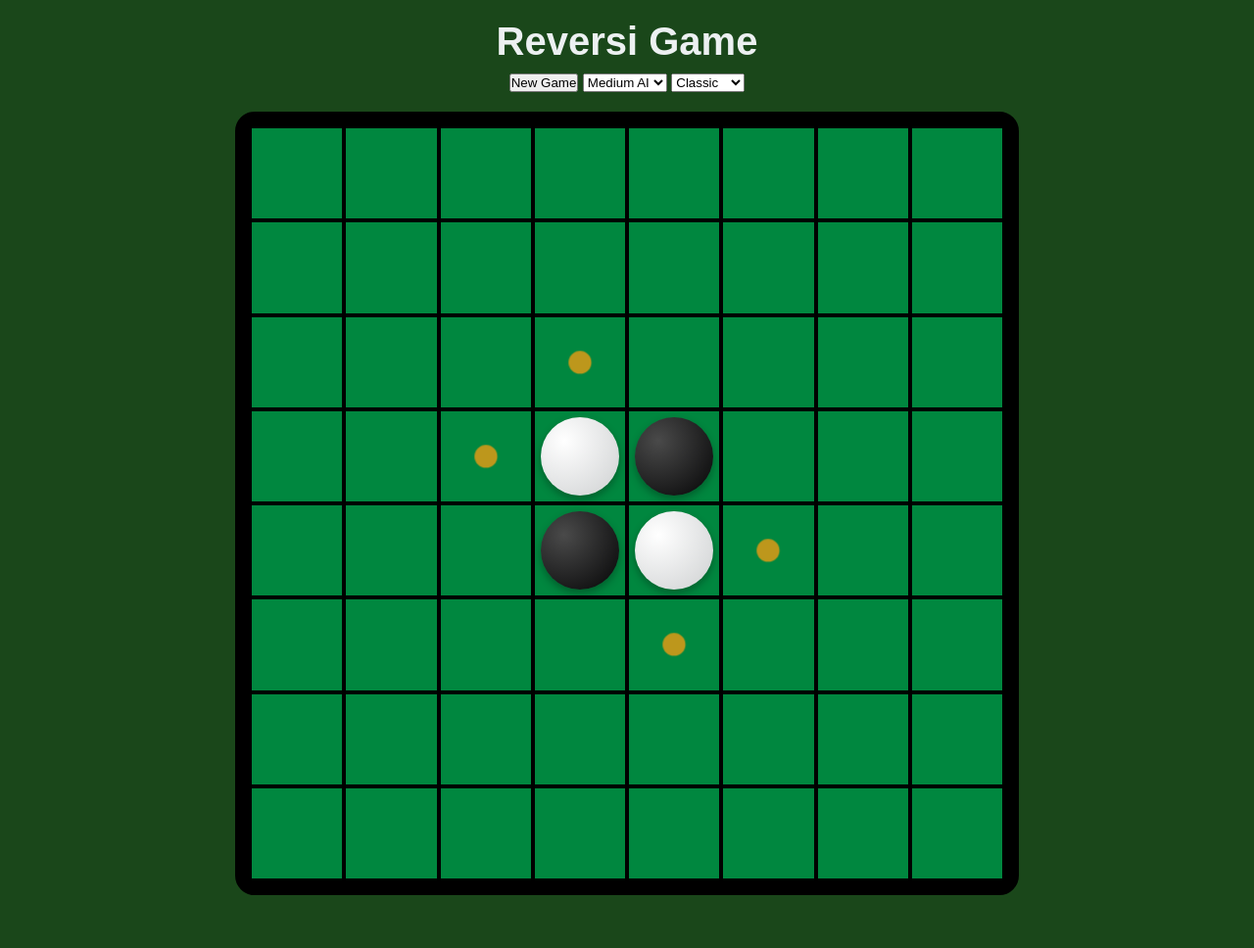
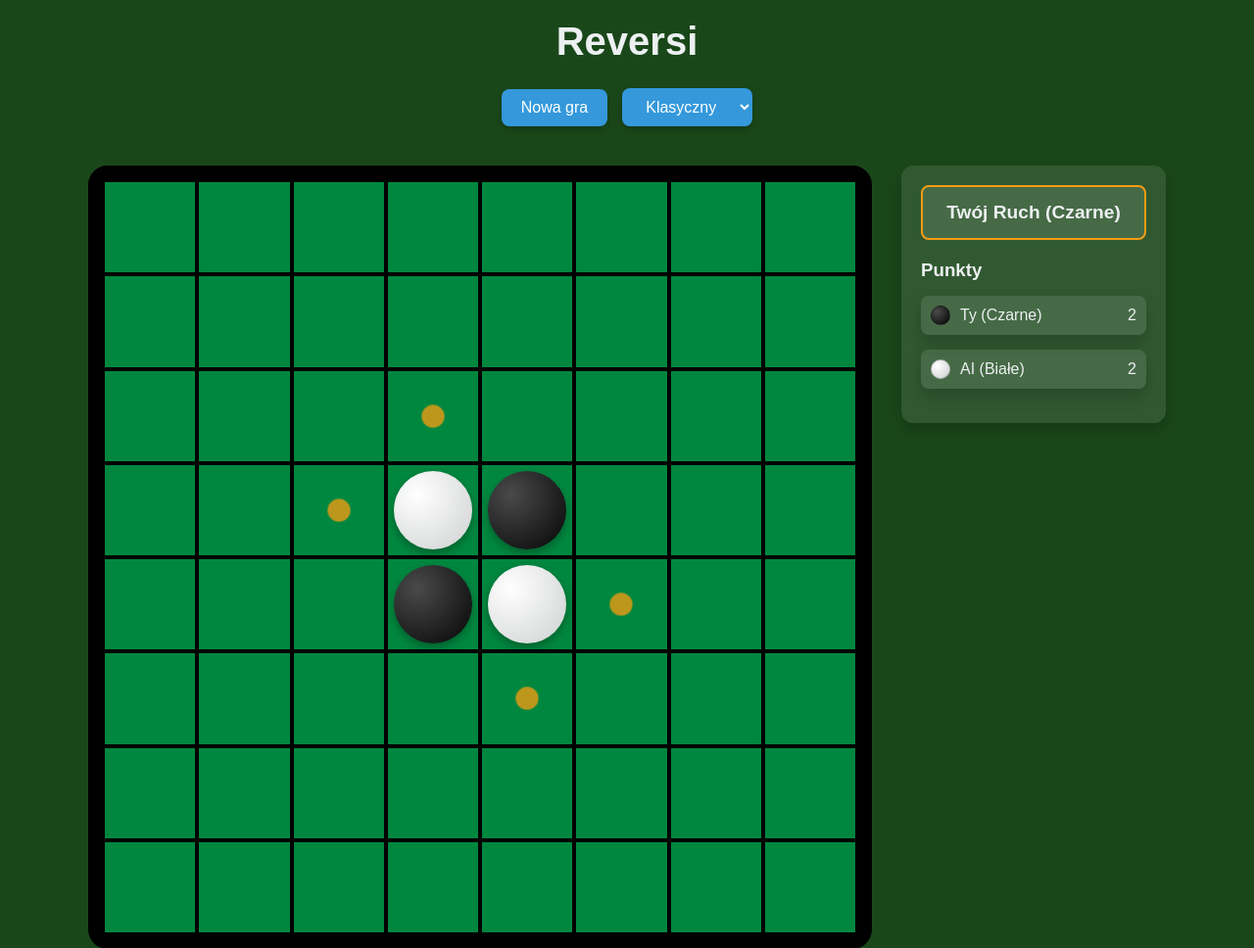
Before and after one commit to kondej/reversi, a Flask app: page / in a window 1280 px wide. Shown: the top 968 px of the page at 98% size. Before the commit the page ends 914 px from the top, so only its background shows below. Run offline with Flask 3, Linux system fonts and the light colour scheme.

Commit message:
Improve interface

```diff
--- a/ui/static/script.js
+++ b/ui/static/script.js
@@ -15,6 +15,12 @@ function updateUI() {
     if (!gameState) return;
 
     updateBoard();
+    updateScores()
+    updateCurrentTurn();
+
+    if (gameState.game_over) {
+        showGameOver();
+    }
 }
 
 function updateBoard() {
@@ -76,7 +82,7 @@ async function makeMove(row, col) {
              console.error('Error:', error.error);
          }
      } catch (error) {
-                console.error('Error:', error);
+         console.error('Error:', error);
      }
 }
 
@@ -105,6 +111,43 @@ async function makeAIMove() {
         console.error('Error:', error);
         isAITurn = false;
     }
+}
+
+function updateScores() {
+    document.getElementById('player1-score').textContent = gameState.scores.player1;
+    document.getElementById('player2-score').textContent = gameState.scores.player2;
+}
+
+function updateCurrentTurn() {
+    const turnElement = document.getElementById('current-turn');
+
+    if (gameState.game_over) {
+        turnElement.textContent = 'Koniec Gry!';
+        return;
+    }
+
+    if (gameState.current_player === 1) {
+        turnElement.textContent = 'Twój Ruch (Czarne)';
+    } else {
+        turnElement.textContent = 'Ruch AI (Białe)';
+    }
+}
+
+function showGameOver() {
+    const gameOverDiv = document.getElementById('game-over-message');
+    const winnerText = document.getElementById('winner-text');
+
+    let message = '';
+    if (gameState.winner === 0) {
+        message = "Remis! 🤝";
+    } else if (gameState.winner === 1) {
+        message = "Wygrałeś! 🎉";
+    } else {
+        message = "Wygrało AI! 🤖";
+    }
+
+    winnerText.textContent = message;
+    gameOverDiv.style.display = 'block';
 }
 
 async function resetGame() {
--- a/ui/static/styles.css
+++ b/ui/static/styles.css
@@ -149,7 +149,33 @@ body {
 
 h1 {
     font-size: 2.5em;
-    margin-bottom: 10px;
+    margin-bottom: 25px;
+}
+
+.controls {
+    display: flex;
+    gap: 15px;
+    margin-bottom: 40px;
+    flex-wrap: wrap;
+    justify-content: center;
+    align-items: center;
+}
+
+button, select {
+    padding: 10px 20px;
+    border: none;
+    border-radius: 8px;
+    background: var(--button-color);
+    color: white;
+    cursor: pointer;
+    font-size: 16px;
+    transition: all 0.3s ease;
+    box-shadow: 0 4px 8px rgba(0,0,0,0.2);
+}
+
+button:hover, select:hover {
+    background: var(--button-hover);
+    box-shadow: 0 6px 12px rgba(0,0,0,0.3);
 }
 
 .game-container {
@@ -239,3 +265,64 @@ h1 {
     50% { transform: rotateY(90deg); }
     100% { transform: rotateY(0deg); }
 }
+
+.sidebar {
+    background: rgba(255,255,255,0.1);
+    padding: 20px;
+    border-radius: 12px;
+    backdrop-filter: blur(10px);
+    box-shadow: 0 8px 16px rgba(0,0,0,0.2);
+    min-width: 270px;
+}
+
+.score-item {
+    display: flex;
+    justify-content: space-between;
+    align-items: center;
+    margin-bottom: 15px;
+    margin-top: 15px;
+    padding: 10px;
+    background: rgba(255,255,255,0.1);
+    box-shadow: 0 8px 16px rgba(0,0,0,0.2);
+    border-radius: 8px;
+}
+
+.player-indicator {
+    display: flex;
+    align-items: center;
+    gap: 10px;
+}
+
+.player-piece {
+    width: 20px;
+    height: 20px;
+    border-radius: 50%;
+    border: 1px solid rgba(0,0,0,0.2);
+}
+
+.current-turn {
+    text-align: center;
+    font-size: 1.2em;
+    font-weight: bold;
+    margin-bottom: 20px;
+    padding: 15px;
+    background: rgba(255,255,255,0.1);
+    border-radius: 8px;
+    border: 2px solid var(--highlight-color);
+}
+
+.game-over {
+    text-align: center;
+    background: rgba(255,255,255,0.2);
+    padding: 20px;
+    border-radius: 12px;
+    margin-top: 20px;
+    border: 2px solid var(--highlight-color);
+}
+
+.winner {
+    font-size: 1.5em;
+    font-weight: bold;
+    color: var(--highlight-color);
+    margin-bottom: 10px;
+}
--- a/ui/templates/index.html
+++ b/ui/templates/index.html
@@ -4,33 +4,59 @@
     <meta charset="UTF-8">
     <meta name="viewport" content="width=device-width, initial-scale=1.0">
     <link rel="stylesheet" href="../static/styles.css">
-    <title>Reversi Game</title>
+    <title>Reversi</title>
 </head>
 <body class="theme-classic">
     <div class="container">
         <div class="header">
-            <h1>Reversi Game</h1>
-            <button onclick="resetGame()">New Game</button>
-            <select id="difficulty" onchange="setDifficulty()">
-                <option value="easy">Easy AI</option>
-                <option value="medium" selected>Medium AI</option>
-                <option value="hard">Hard AI</option>
+            <h1>Reversi</h1>
+            <div class="controls">
+            <button onclick="resetGame()">Nowa gra</button>
+            <select id="theme" onchange="changeTheme()">
+                <option value="theme-classic">Klasyczny</option>
+                <option value="theme-forest">Las</option>
+                <option value="theme-cafe">Kawa</option>
+                <option value="theme-obsidian">Kamień</option>
+                <option value="theme-sakura">Wiśnia</option>
+                <option value="theme-fruit">Owoc</option>
+                <option value="theme-paper">Papier</option>
+                <option value="theme-arctic">Arktyka</option>
+                <option value="theme-earth">Ziemia</option>
             </select>
-            <select id="theme" onchange="changeTheme()">
-                <option value="theme-classic">Classic</option>
-                <option value="theme-forest">Forest</option>
-                <option value="theme-cafe">Cafe</option>
-                <option value="theme-obsidian">Obsidian</option>
-                <option value="theme-sakura">Sakura</option>
-                <option value="theme-fruit">Fruit</option>
-                <option value="theme-paper">Paper</option>
-                <option value="theme-arctic">Arctic</option>
-                <option value="theme-earth">Earth</option>
-            </select>
+            </div>
         </div>
         <div class="game-container">
             <div class="board-container">
                 <div class="board" id="board"></div>
+            </div>
+
+            <div class="sidebar">
+                <div class="current-turn" id="current-turn">
+                    Twój ruch (Czarne)
+                </div>
+
+                <div class="score-board">
+                    <h3>Punkty</h3>
+                    <div class="score-item">
+                        <div class="player-indicator">
+                            <div class="player-piece" style="background: radial-gradient(circle at 30% 30%, var(--player1-color-gradient), var(--player1-color));"></div>
+                            <span>Ty (Czarne)</span>
+                        </div>
+                        <span id="player1-score">2</span>
+                    </div>
+                    <div class="score-item">
+                        <div class="player-indicator">
+                            <div class="player-piece" style="background: radial-gradient(circle at 30% 30%, var(--player2-color-gradient), var(--player2-color));"></div>
+                            <span>AI (Białe)</span>
+                        </div>
+                        <span id="player2-score">2</span>
+                    </div>
+                </div>
+
+                <div id="game-over-message" class="game-over" style="display: none;">
+                    <div class="winner" id="winner-text"></div>
+                    <button onclick="resetGame()">Zagraj ponownie</button>
+                </div>
             </div>
         </div>
     </div>
```
